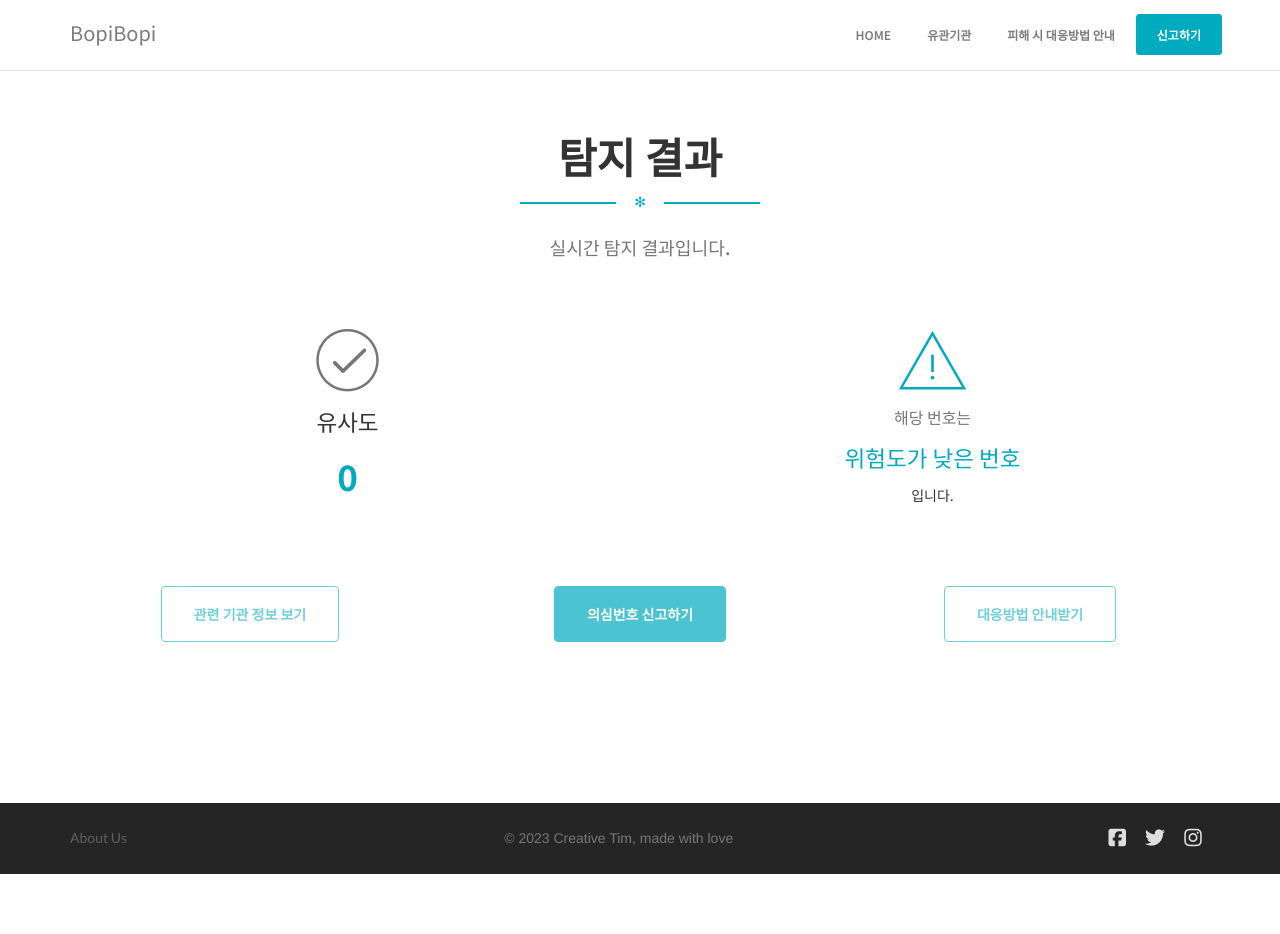
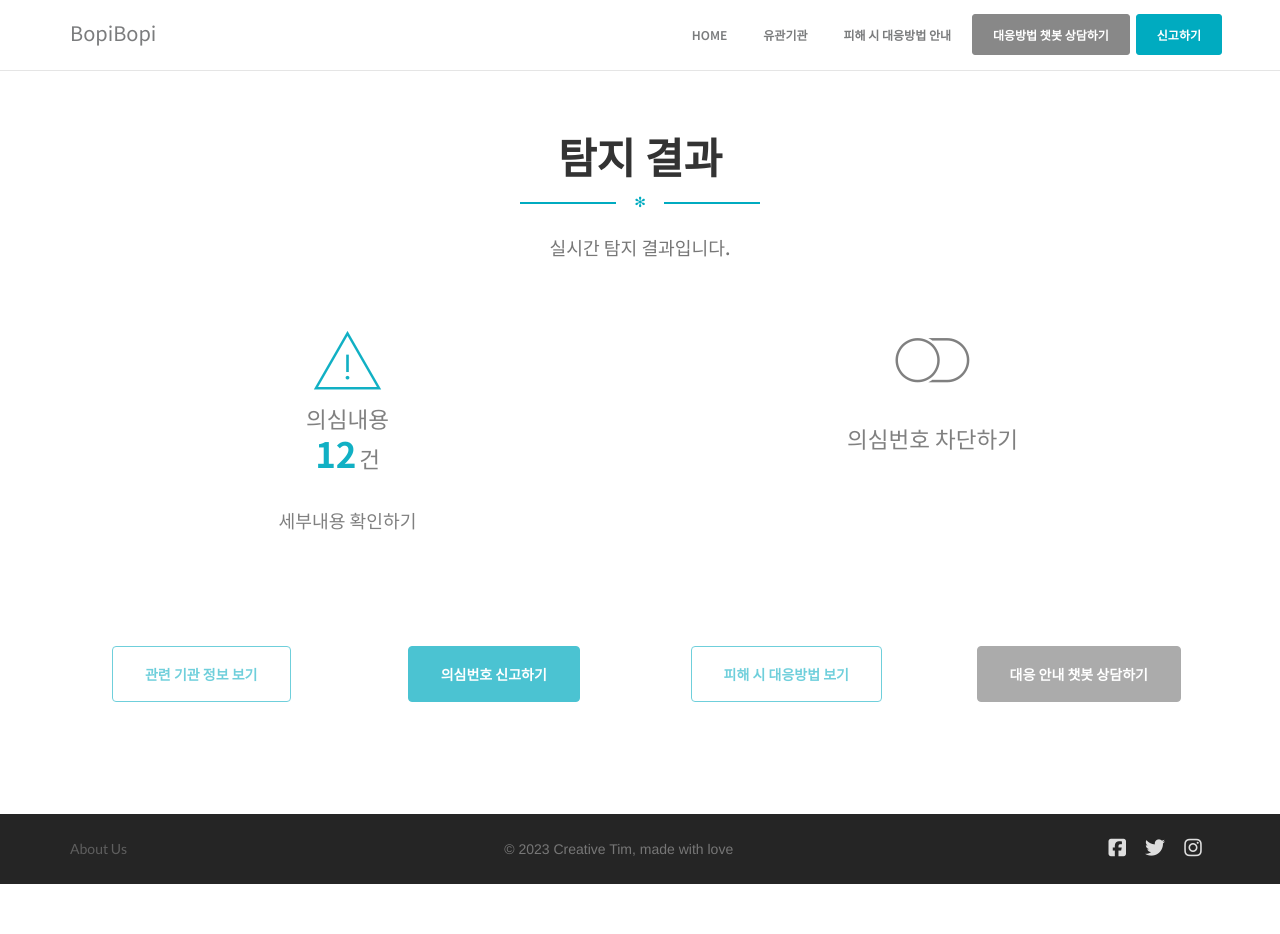
Before and after one commit to hyeokmin00/SKKU_KKKC, a Django app: page /result_high/ in a window 1280 px wide. Before the commit the page ends 874 px from the top, so only its background shows below. Run offline with Django 4.2, Linux system fonts and the light colour scheme; some libraries are stand-ins or nearby versions; some web fonts are replaced.

Commit message:
result page test

```diff
--- a/phishing/templates/base.html
+++ b/phishing/templates/base.html
@@ -54,6 +54,12 @@
 
         #accordion-btn {
             width : 29rem;
+        }
+
+        {% comment %} 의심번호 차단 클릭 시 스타일 변경 {% endcomment %}
+        .suspicious-blocked {
+            color: #31b0d5; /* 텍스트 색상을 빨간색으로 변경 */
+            /* 추가적인 스타일링을 여기에 추가 */
         }
 
         {% comment %} .text-mid {
@@ -306,4 +312,24 @@
 {% comment %} <script src="https://cdn.jsdelivr.net/npm/bootstrap@5.3.0/dist/js/bootstrap.min.js"></script> {% endcomment %}
 {% comment %} <script src="{% static 'assets/js/accordian.js' %}"></script> {% endcomment %}
 
+<!-- 클릭 이벤트 처리를 위한 스크립트 -->
+<script src="https://code.jquery.com/jquery-3.6.4.min.js"></script>
+<script>
+    $(document).ready(function(){ //문서가 로드되면 실행
+        $("#number_block").click(function(e){
+            e.preventDefault(); // 클릭하면 브라우저의 기본 동작 방지 => 기본 링크 동작 방지
+            // 클릭 시 실행
+            var currentText = $("#number_block h3#NSK").text();
+
+            if (currentText === "의심번호 차단 중") {
+                $("#number_block h3#NSK").text("의심번호 차단하기"); //id가 NSK인 h3 요소의 텍스트 가져와서 currentText에 저장
+                $("#number_block").removeClass("suspicious-blocked"); // "suspicious-blocked" 클래스를 제거하여 스타일 변경
+            } else {
+                $("#number_block h3#NSK").text("의심번호 차단 중");
+                $("#number_block").addClass("suspicious-blocked"); // 클래스를 추가하여 스타일 변경
+            }
+        });
+    });
+</script>
+
 </html>
--- a/phishing/templates/number_search.html
+++ b/phishing/templates/number_search.html
@@ -30,6 +30,4 @@
     </div>
     </div>
 </div>
-
-
 {% endblock %}
--- a/phishing/templates/partials/header.html
+++ b/phishing/templates/partials/header.html
@@ -26,6 +26,9 @@
                     <a id="NSK" href="/victim_guide/">피해 시 대응방법 안내</a>
                 </li>
                 <li>
+                    <a id="NSK" href="/notify/" class="btn btn-default btn-fill">대응방법 챗봇 상담하기</a>
+                </li>
+                <li>
                     <a id="NSK" href="/notify/" class="btn btn-info btn-fill">신고하기</a>
                 </li>
             </ul>
--- a/phishing/templates/result_high_model.html
+++ b/phishing/templates/result_high_model.html
@@ -1,5 +1,6 @@
 {% extends "./base.html" %}
 {% block main %}
+{% comment %} 위험도 높음 {% endcomment %}
 <div class="section section-contact">
     <div class="container">
         <div class="text-area">
@@ -8,78 +9,89 @@
             <div class="separator separator-info">✻</div>
             <h4 id="NSK" class="text-gray">실시간 탐지 결과입니다.</h4>
 
-            <!-- 조회 결과 반환 -->
             <div class="section section-cards">
                 <div class="separator-container">
                     <div class="row justify-content-center">
+                        {% comment %} <div class="col-md-4">
+                            <div class="card card-plain">
+                                <div class="content">
+                                    <div class="icon text-info">
+                                        <i class="pe-7s-attention"></i>
+                                    </div>
+                                    <p id="NSK">해당 번호/문자는</p>
+                                    <div class="card-title text-info"><h3 id="NSK">의심되는 번호/문자</h3></div>
+                                    <span id="NSK">입니다.</span>
+                                </div>
+                            </div>
+                        </div> {% endcomment %}
+
                         <div class="col-md-6">
                             <div class="card card-plain">
                                 <div class="content">
-                                    <div class="icon text-gray">
-                                        <i class="pe-7s-check"></i>
+                                    <a href="">
+                                        <div class="icon text-info">
+                                            <i class="pe-7s-attention"></i>
+                                        </div>
+                                        <h3 id="NSK" class="text-gray">의심내용</h3>
+                                        <div style="display: inline-block;">
+                                            <h2 id="NSK" class="number text-info" style="display: inline; color: your_color;">12</h2>
+                                        </div>
+                                        <h3 id="NSK" style="display: inline;">건</h3>
+                                        <br>
+                                        <br>
+                                        <h4 id="NSK">세부내용 확인하기</h4>
+                                        <br>
                                     </div>
-                                    <h3 id="NSK">유사도</h3>
-                                    <br>
-                                    <div class="number text-info">
-                                        {% if phone_numbers.exists or account_numbers.exists %}
-                                            <!-- phone_numbers와 account_numbers를 합친 전체 조회 횟수 -->
-                                            <h2 id="NSK">{{ phone_numbers.count|add:account_numbers.count }}</h2>
-                                        {% else %}
-                                            <h2 id="NSK">0</h2>
-                                        {% endif %}
-                                    </div>
-                                </div>
+                                </a>
                             </div>
                         </div>
 
                         <div class="col-md-6">
-                            <div class="card card-plain">
-                                <div class="content">
-                                    <div class="icon text-info">
-                                        <i class="pe-7s-attention"></i>
-                                    <!-- 번호 위험 여부에 따라 결과 다르게 반환 -->
+                            <div id="number_block" class="card card-plain">
+                                {% comment %} 의심번호 차단하기 {% endcomment %}
+                                <a href="">
+                                    <div class="content">
+                                        <div class="icon text-gray">
+                                            <i class="pe-7s-switch"></i>
+                                        </div>
+                                        <br>
+                                        <h3 id="NSK">의심번호 차단하기</h3>
+                                        <br>
+                                        {% comment %} <div class="number text-gray">
+                                            <h3 id="NSK">의심번호<br>차단하기</h3>
+                                        </div> {% endcomment %}
                                     </div>
-                                    <!-- 유사도 0.6 이상일 경우 -->
-                                    {% if phone_numbers.exists or account_numbers.exists %}
-                                        <p id="NSK">해당 번호는</p>
-                                        <div class="card-title text-info"><h3 id="NSK">의심되는 번호</h3></div>
-                                        <span id="NSK">입니다.</span>
-                                    <!-- 유사도 0.6 이하일 경우 -->
-                                    {% else %}
-                                        <p id="NSK">해당 번호는</p>
-                                        <div class="card-title text-info"><h3 id="NSK">위험도가 낮은 번호</h3></div>
-                                        <span id="NSK">입니다.</span>
-                                    {% endif %}
-                                </div>
+                                </a>
                             </div>
                         </div>
+
                     </div>
                 </div>
             </div>
-
             <!-- <div class="justify-content-center"> -->
             <div class="button-container justify-content-center">
                 <div class="row">
-                    <div class="col-md-4">
+                    <div class="col-md-3">
                         <a href="/rel_org/">
                             <button id="NSK" class="btn btn-info btn-lg" type="button">관련 기관 정보 보기</button>
                         </a>
                     </div>
-                    <div class="col-md-4">
+                    <div class="col-md-3">
                         <a href="/notify/">
                             <button id="NSK" class="btn btn-fill btn-info btn-lg" type="button">의심번호 신고하기</button>
                         </a>
                     </div>
-                    <div class="col-md-4">
+                    <div class="col-md-3">
                         <a href="/victim_guide/">
-                            <button id="NSK" class="btn btn-info btn-lg" type="button">대응방법 안내받기</button>
+                            <button id="NSK" class="btn btn-info btn-lg" type="button">피해 시 대응방법 보기</button>
+                        </a>
+                    </div>
+                    <div class="col-md-3">
+                        <a href="">
+                            <button id="NSK" class="btn btn-fill btn-default btn-lg" type="button">대응 안내 챗봇 상담하기</button>
                         </a>
                     </div>
                 </div>
-                <!-- <div class="d-grid gap-2 col-6 mx-auto"> -->
-
-            </div>
-            <!-- </div> -->
             </div>
         </div>
     </div>
--- a/phishing/views.py
+++ b/phishing/views.py
@@ -28,7 +28,7 @@ def result_num(request):
 
 # 모델 결과 : 위험도 낮음
 def result_low(request):
-    return render(request, 'result_low_model.html')
+    return render(request, 'result_low.html')
 
 # 모델 결과 : 위험도 높음
 def result_high(request):
@@ -65,16 +65,23 @@ def real_time_detectoin(request):
 
 # 번호 조회 페이지
 def number_search(request):
-    search_number = '' #기본값 설정
+    search_number = '' # 기본값 설정
 
     if request.method == "POST":
         search_number = request.POST.get('search_number', '')
 
         # 데이터베이스에서 조회
-        phone_numbers = Phone_numbers.object.filter(phone_number=search_number)
-        account_numbers = Account_numbers.object.filter(account_number=search_number)
-        return render(request, 'result.html', {'phone_numbers':phone_numbers, 'account_numbers':account_numbers, 'search_number':search_number})
+        phone_numbers = Phone_numbers.objects.filter(phone_number=search_number)
+        account_numbers = Account_numbers.objects.filter(account_number=search_number)
+
+        # 결과에 따라 다른 템플릿으로 렌더링
+        if phone_numbers.exists() or account_numbers.exists():
+            return render(request, 'result_num.html', {'phone_numbers': phone_numbers, 'account_numbers': account_numbers, 'search_number': search_number})
+        else:
+            return render(request, 'result_low.html', {'search_number': search_number})
+
     return render(request, 'number_search.html', {'search_number': search_number})
+
 
 # 실시간 탐지 시 정보 제공 동의 여부 확인
 def agreement(request):
```
Also changed, not shown: phishing/templates/result_low.html (added, +58 -0 lines), phishing/templates/result_num.html (+22 -5 lines), phishing/templates/result_low_model.html (deleted).
